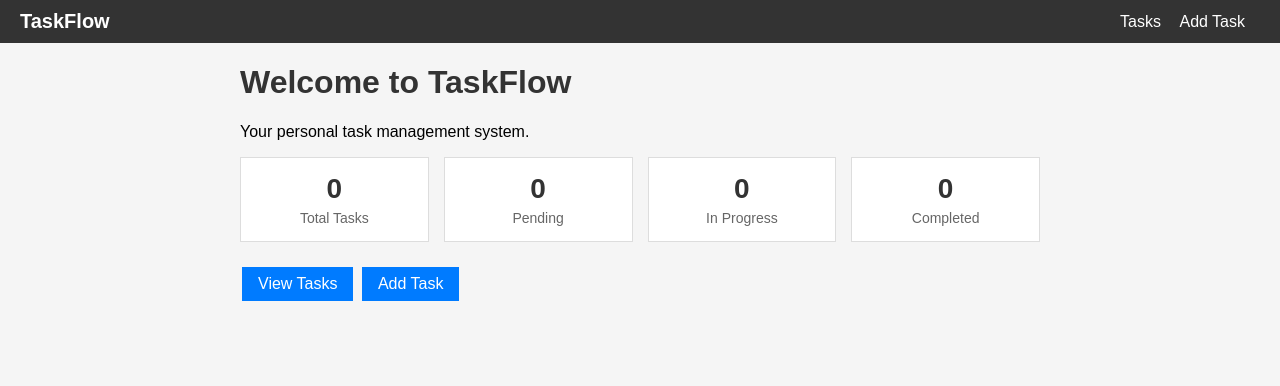
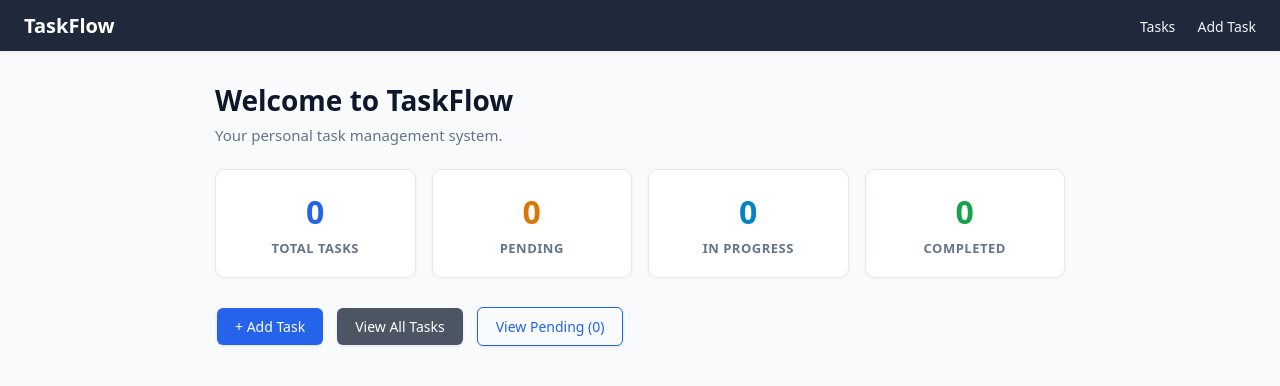
Before and after one commit to Alajge18/Flask-Project-Session-for-Data-Polaris, a Flask app: page / in a window 1280 px wide. Shown: the top 386 px of the page. Run offline with Flask 3, Linux system fonts and the light colour scheme; data that the repository does not hold is empty.

Commit message:
Update task management workflow, UI styling, and documentation modules

```diff
--- a/app.py
+++ b/app.py
@@ -17,7 +17,7 @@ from flask import Flask, render_template, request, redirect, url_for, flash, jso
 
 from database import init_db
 from database import get_all_tasks, get_task_by_id, get_tasks_by_status, get_task_counts
-from database import create_task, update_task, delete_task
+from database import create_task, update_task, delete_task, search_tasks
 # We import all our database functions from database.py
 # This keeps app.py clean — it doesn't need to know SQL
 
@@ -77,16 +77,44 @@ def tasks():
       /tasks              → shows ALL tasks
       /tasks?status=pending → shows only pending tasks
     """
-    # request.args.get("status") reads the ?status=xxx part from the URL
-    # If there's no ?status= in the URL, it returns None
     status = request.args.get("status")
 
     if status and status in VALID_STATUSES:
-        all_tasks = get_tasks_by_status(status)  # Get filtered tasks
+        all_tasks = get_tasks_by_status(status)
     else:
-        all_tasks = get_all_tasks()  # Get all tasks
+        all_tasks = get_all_tasks()
 
-    return render_template("tasks.html", tasks=all_tasks, current_status=status)
+    return render_template("tasks.html", tasks=all_tasks, current_status=status, search_query="")
+
+
+# --- Search Tasks ---
+@app.route("/tasks/search")
+def search():
+    """
+    Search tasks by title or description.
+
+    Examples:
+      /tasks/search?q=flask          → tasks matching 'flask'
+      /tasks/search?q=flask&status=pending → only pending tasks matching 'flask'
+    """
+    query = request.args.get("q", "").strip()
+    status = request.args.get("status", "").strip()
+
+    if not query:
+        return redirect(url_for("tasks"))
+
+    if status and status in VALID_STATUSES:
+        results = search_tasks(query, status=status)
+    else:
+        results = search_tasks(query)
+        status = None
+
+    return render_template(
+        "tasks.html",
+        tasks=results,
+        current_status=status,
+        search_query=query
+    )
 
 
 # --- View One Task ---
@@ -121,7 +149,7 @@ def add_task():
         create_task(
             form.title.data,        # Task title from the form
             form.description.data,  # Task description from the form
-            form.status.data        # Selected status from the dropdown
+            "pending"               # New tasks always start as "pending"
         )
         flash("Task created successfully!", "success")
         return redirect(url_for("tasks"))  # Go to task list
--- a/database.py
+++ b/database.py
@@ -158,6 +158,32 @@ def get_task_counts():
     }
 
 
+def search_tasks(query, status=None):
+    """
+    Search tasks where title or description contains the query.
+    Optionally filters by status.
+
+    SQL: SELECT * FROM tasks WHERE (title LIKE ? OR description LIKE ?) ...
+    Returns: A list of matching task rows ordered by newest first
+    """
+    conn = get_db()
+    pattern = f"%{query}%"
+
+    if status and status in ("pending", "in_progress", "completed"):
+        tasks = conn.execute(
+            "SELECT * FROM tasks WHERE (title LIKE ? OR description LIKE ?) AND status = ? ORDER BY id DESC",
+            (pattern, pattern, status)
+        ).fetchall()
+    else:
+        tasks = conn.execute(
+            "SELECT * FROM tasks WHERE (title LIKE ? OR description LIKE ?) ORDER BY id DESC",
+            (pattern, pattern)
+        ).fetchall()
+
+    conn.close()
+    return tasks
+
+
 def create_task(title, description, status):
     """
     Insert a new task into the database.
--- a/static/style.css
+++ b/static/style.css
@@ -1,69 +1,114 @@
 /* style.css — Basic styling for TaskFlow */
 
 body {
-    font-family: Arial, sans-serif;
+    font-family: system-ui, -apple-system, 'Segoe UI', Roboto, Helvetica, Arial, sans-serif;
     margin: 0;
     padding: 0;
-    background-color: #f5f5f5;
+    background-color: #f8fafc;
+    color: #1e293b;
 }
 
 /* Navigation */
 nav {
-    background-color: #333;
-    padding: 10px 20px;
+    background-color: #1e293b;
+    padding: 12px 24px;
     display: flex;
     justify-content: space-between;
     align-items: center;
+    box-shadow: 0 2px 4px rgba(0, 0, 0, 0.05);
 }
 
 nav a {
-    color: white;
+    color: #f1f5f9;
     text-decoration: none;
-    margin-right: 15px;
+    margin-left: 18px;
+    font-weight: 500;
+    font-size: 14px;
+    transition: color 0.2s ease;
 }
 
 nav a:hover {
-    text-decoration: underline;
+    color: #60a5fa;
+    text-decoration: none;
 }
 
 nav .logo {
     font-size: 20px;
-    font-weight: bold;
+    font-weight: 700;
+    color: white;
+    margin-left: 0;
 }
 
 /* Main content area */
 .container {
-    max-width: 800px;
-    margin: 20px auto;
+    max-width: 850px;
+    margin: 30px auto;
     padding: 0 20px;
 }
 
 h1 {
-    color: #333;
+    color: #0f172a;
+    font-size: 26px;
+    margin-bottom: 8px;
 }
 
 /* Buttons */
 .btn {
     display: inline-block;
-    background-color: #007bff;
+    background-color: #2563eb;
     color: white;
-    padding: 8px 16px;
+    padding: 9px 18px;
+    font-size: 14px;
+    font-weight: 500;
     text-decoration: none;
     border: none;
+    border-radius: 6px;
     cursor: pointer;
-    margin: 5px 2px;
+    margin: 4px 2px;
+    box-shadow: 0 1px 3px rgba(0, 0, 0, 0.1);
+    transition: background-color 0.2s ease, transform 0.1s ease, box-shadow 0.2s ease;
 }
 
 .btn:hover {
-    background-color: #0056b3;
+    background-color: #1d4ed8;
+    box-shadow: 0 4px 8px rgba(37, 99, 235, 0.2);
+    transform: translateY(-1px);
+    text-decoration: none;
+}
+
+.btn:active {
+    transform: translateY(0);
+    box-shadow: 0 1px 2px rgba(0, 0, 0, 0.1);
+}
+
+.btn-secondary {
+    background-color: #4b5563;
+}
+
+.btn-secondary:hover {
+    background-color: #374151;
+    box-shadow: 0 4px 8px rgba(75, 85, 99, 0.2);
+}
+
+.btn-outline {
+    background-color: transparent;
+    color: #2563eb;
+    border: 1px solid #2563eb;
+}
+
+.btn-outline:hover {
+    background-color: #eff6ff;
+    color: #1d4ed8;
+    box-shadow: none;
 }
 
 .btn-danger {
-    background-color: #dc3545;
+    background-color: #dc2626;
 }
 
 .btn-danger:hover {
-    background-color: #a71d2a;
+    background-color: #b91c1c;
+    box-shadow: 0 4px 8px rgba(220, 38, 38, 0.2);
 }
 
 /* Tables */
@@ -138,72 +197,137 @@ td a {
 
 /* Status badges */
 .badge {
-    padding: 3px 8px;
+    display: inline-block;
+    padding: 3px 10px;
     color: white;
-    font-size: 13px;
+    font-size: 12px;
+    font-weight: 600;
+    border-radius: 12px;
+    text-transform: capitalize;
 }
 
 .badge.pending {
-    background-color: #ffc107;
-    color: #333;
+    background-color: #fef3c7;
+    color: #92400e;
+    border: 1px solid #fde68a;
 }
 
 .badge.in_progress {
-    background-color: #17a2b8;
+    background-color: #e0f2fe;
+    color: #0369a1;
+    border: 1px solid #bae6fd;
 }
 
 .badge.completed {
-    background-color: #28a745;
+    background-color: #dcfce7;
+    color: #166534;
+    border: 1px solid #bbf7d0;
 }
 
 /* Task detail */
 .detail {
     background: white;
-    padding: 20px;
-    border: 1px solid #ddd;
-    margin-bottom: 15px;
+    padding: 24px;
+    border-radius: 8px;
+    border: 1px solid #e2e8f0;
+    box-shadow: 0 1px 3px rgba(0, 0, 0, 0.05);
+    margin-bottom: 20px;
 }
 
 /* Filter links */
 .filter {
-    margin-bottom: 15px;
+    margin-bottom: 18px;
 }
 
 .filter a {
-    margin-right: 10px;
-    color: #007bff;
+    margin-right: 12px;
+    color: #2563eb;
+    text-decoration: none;
+    font-weight: 500;
 }
 
-/* Action links */
+.filter a:hover {
+    text-decoration: underline;
+}
+
+/* Action links / buttons row */
 .actions {
-    margin-top: 10px;
+    margin-top: 25px;
+    display: flex;
+    gap: 10px;
+    flex-wrap: wrap;
+    align-items: center;
+}
+
+/* Homepage Hero / Header */
+.welcome-header {
+    margin-bottom: 24px;
+}
+
+.welcome-header h1 {
+    margin: 0 0 6px 0;
+    font-size: 28px;
+    font-weight: 700;
+}
+
+.welcome-header p {
+    margin: 0;
+    color: #64748b;
+    font-size: 15px;
 }
 
 /* Stats cards */
 .stats {
-    display: flex;
-    gap: 15px;
-    margin-bottom: 20px;
-    flex-wrap: wrap;
+    display: grid;
+    grid-template-columns: repeat(auto-fit, minmax(160px, 1fr));
+    gap: 16px;
+    margin: 24px 0;
 }
 
 .stat-card {
     background: white;
-    border: 1px solid #ddd;
-    padding: 15px 25px;
+    border: 1px solid #e2e8f0;
+    border-radius: 10px;
+    padding: 20px;
     text-align: center;
-    flex: 1;
-    min-width: 120px;
+    box-shadow: 0 1px 4px rgba(0, 0, 0, 0.04);
+    transition: transform 0.2s ease, box-shadow 0.2s ease;
+}
+
+.stat-card:hover {
+    transform: translateY(-2px);
+    box-shadow: 0 6px 16px rgba(0, 0, 0, 0.08);
 }
 
 .stat-card h3 {
     margin: 0;
-    font-size: 28px;
-    color: #333;
+    font-size: 32px;
+    font-weight: 700;
+    color: #0f172a;
 }
 
+.stat-card.total h3 { color: #2563eb; }
+.stat-card.pending h3 { color: #d97706; }
+.stat-card.in_progress h3 { color: #0284c7; }
+.stat-card.completed h3 { color: #16a34a; }
+
 .stat-card p {
-    margin: 5px 0 0;
-    color: #666;
+    margin: 6px 0 0;
+    color: #64748b;
+    font-size: 13px;
+    font-weight: 600;
+    text-transform: uppercase;
+    letter-spacing: 0.5px;
+}
+
+/* Search bar */
+form input[type="text"] {
+    font-family: Arial, sans-serif;
     font-size: 14px;
+    border-radius: 3px;
 }
+
+form input[type="text"]:focus {
+    outline: 2px solid #007bff;
+    border-color: #007bff;
+}
--- a/templates/base.html
+++ b/templates/base.html
@@ -12,6 +12,7 @@
 
 <!DOCTYPE html>
 <html lang="en">
+
 <head>
     <meta charset="UTF-8">
     <!-- charset="UTF-8" tells the browser to support all characters (emojis, symbols) -->
@@ -29,6 +30,7 @@
         Why use url_for? It always generates the correct path, even if you move files.
     -->
 </head>
+
 <body>
 
     <!-- ===== Navigation Bar ===== -->
@@ -88,4 +90,5 @@
 
     </div>
 </body>
+
 </html>
--- a/templates/index.html
+++ b/templates/index.html
@@ -10,24 +10,26 @@
 {% block content %}
 
 
-<h1>Welcome to TaskFlow</h1>
-<p>Your personal task management system.</p>
+<div class="welcome-header">
+    <h1>Welcome to TaskFlow</h1>
+    <p>Your personal task management system.</p>
+</div>
 
 <!-- Task stats cards -->
 <div class="stats">
-    <div class="stat-card">
+    <div class="stat-card total">
         <h3>{{ counts.total }}</h3>
         <p>Total Tasks</p>
     </div>
-    <div class="stat-card">
+    <div class="stat-card pending">
         <h3>{{ counts.pending }}</h3>
         <p>Pending</p>
     </div>
-    <div class="stat-card">
+    <div class="stat-card in_progress">
         <h3>{{ counts.in_progress }}</h3>
         <p>In Progress</p>
     </div>
-    <div class="stat-card">
+    <div class="stat-card completed">
         <h3>{{ counts.completed }}</h3>
         <p>Completed</p>
     </div>
@@ -35,8 +37,9 @@
 
 <!-- Quick navigation buttons -->
 <div class="actions">
-    <a href="{{ url_for('tasks') }}" class="btn">View Tasks</a>
-    <a href="{{ url_for('add_task') }}" class="btn">Add Task</a>
+    <a href="{{ url_for('add_task') }}" class="btn">+ Add Task</a>
+    <a href="{{ url_for('tasks') }}" class="btn btn-secondary">View All Tasks</a>
+    <a href="{{ url_for('tasks', status='pending') }}" class="btn btn-outline">View Pending ({{ counts.pending }})</a>
 </div>
 
 {% endblock %}
```
Also changed, not shown: other parts of static/style.css (+19 -5 lines), Module_11.md (+43 -2 lines), Module_13.md (+8 -4 lines), Module_14.md (+13 -12 lines), Module_17.md (+64 -1 lines), Module_19.md (+22 -8 lines), forms.py (+4 -10 lines), templates/add_task.html (+1 -15 lines), templates/tasks.html (+43 -8 lines). Lines whose indentation alone changed are shown as unchanged.
